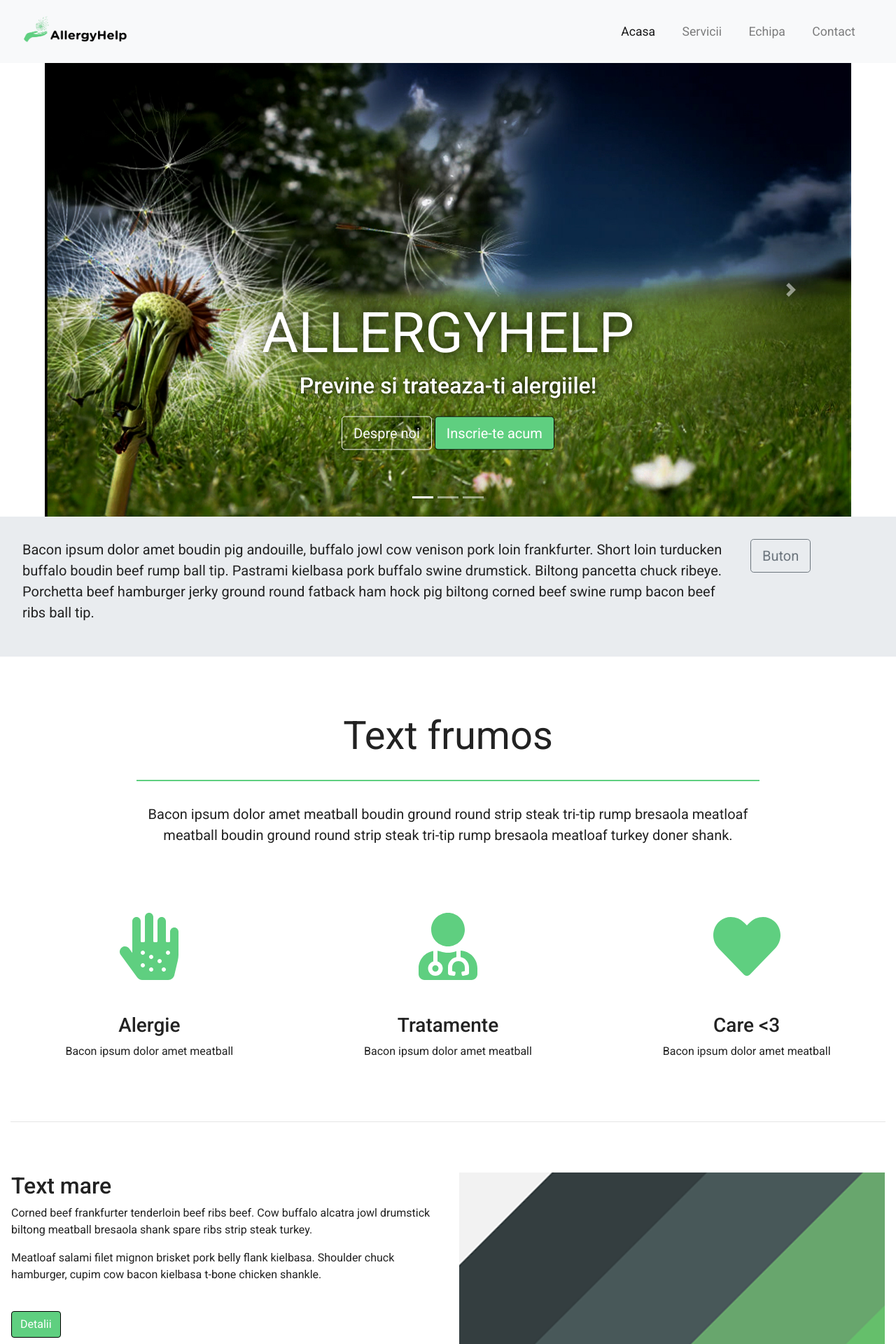
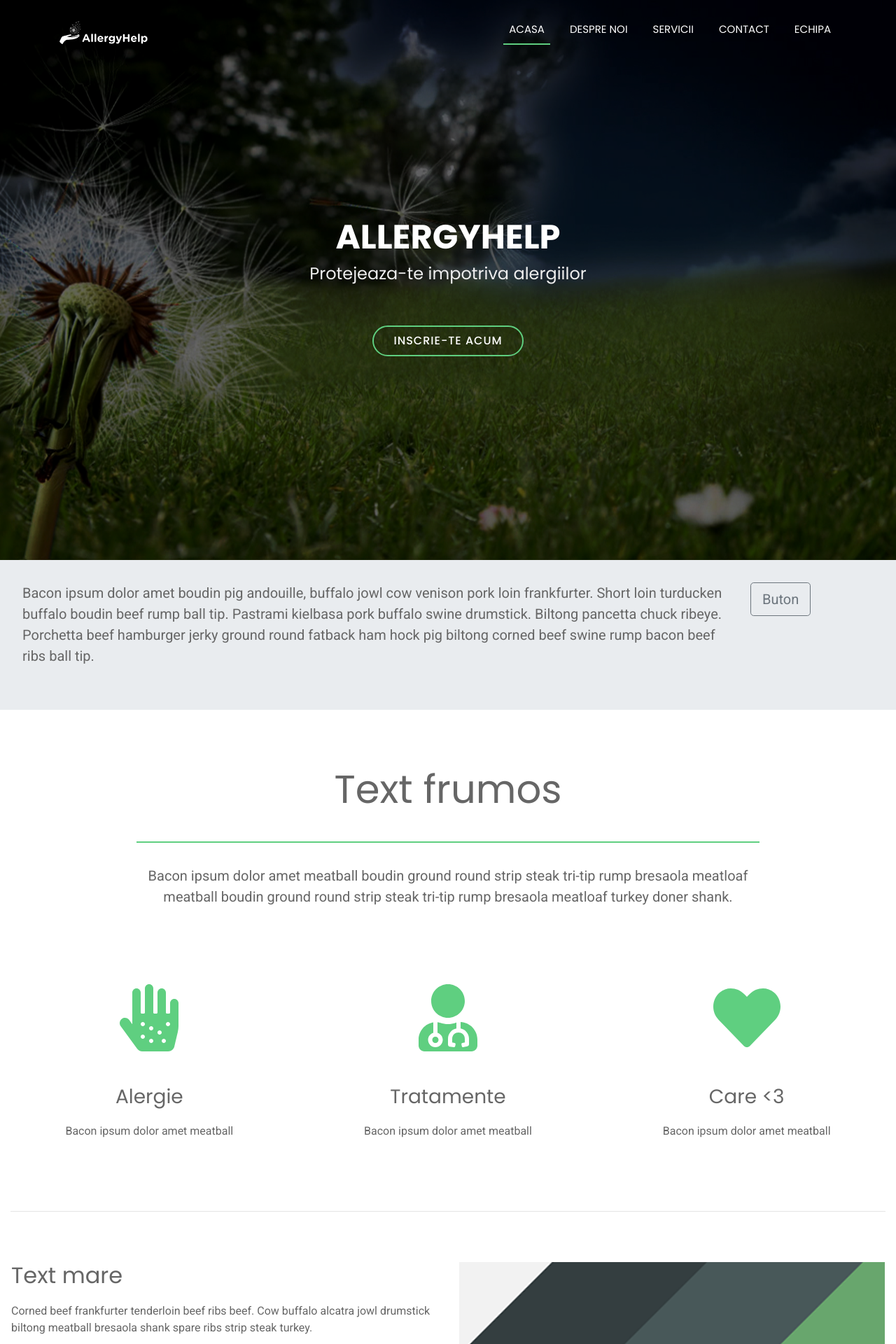
Before and after one commit to octavianiacob/allergyhelp, a PHP site: page / in a window 1280 px wide. Shown: the top 1920 px of the page at 70% size. Run offline with PHP 8.4, Linux system fonts and the light colour scheme; some libraries are stand-ins or nearby versions; some web fonts are replaced.

Commit message:
Navbar & Carousel v2

```diff
--- a/assets/css/style.css
+++ b/assets/css/style.css
@@ -1,88 +1,200 @@
 @import url('https://fonts.googleapis.com/css?family=Poppins:400,500,700');
 @import url('https://fonts.google.com/?selection.family=Roboto:400,500,700,900');
+/* --- General Style --> */
+
 html,
 body {
   height: 100%;
   width: 100%;
   font-family: 'Roboto', 'Poppins', sans-serif;
-  color: #222;
+  background: #fff;
+  color: #666666;
+}
+
+a {
+  color: #5fcf80;
+}
+
+a:hover,
+a:active,
+a:focus {
+  color: #5fcf80;
+  outline: none;
+  text-decoration: none;
+}
+
+p {
+  padding: 0;
+  margin: 0 0 30px 0;
+}
+
+h1,
+h2,
+h3,
+h4,
+h5,
+h6 {
+  font-family: 'Poppins', sans-serif;
+  font-weight: 400;
+  margin: 0 0 20px 0;
+  padding: 0;
 }
 
 /* --- Navbar --> */
 
-.navbar {
-  padding: .8rem;
+#header {
+  padding: 30px 0;
+  height: 92px;
+  position: fixed;
+  left: 0;
+  top: 0;
+  right: 0;
+  transition: all 0.5s;
+  z-index: 997;
 }
 
-.navbar-nav li {
-  padding-right: 1.4rem;
+#header #logo {
+  float: left;
 }
 
-.nav-link {
-  font-size: 1.1em;
+#header #logo img {
+  padding: 0;
+  margin: 0;
+}
+
+/* --- jQuery Fixed Nav --> */
+
+#header.header-fixed {
+  background: rgba(52, 59, 64, 0.9);
+  padding: 20px 0;
+  height: 72px;
+  transition: all 0.5s;
+}
+
+.nav-menu {
+  margin: 0;
+  padding: 0;
+  list-style: none;
+}
+
+.nav-menu ul {
+  position: absolute;
+  display: none;
+  top: 100%;
+  left: 0;
+  z-index: 99;
+}
+
+.nav-menu li {
+  float: left;
+  position: relative;
+  white-space: nowrap;
+}
+
+.nav-menu ul {
+  top: 0;
+  left: 100%;
+}
+
+#nav-menu-container {
+  float: right;
+  margin: 0;
+}
+
+/* --- Navbar Styling --> */
+
+.nav-menu a {
+  padding: 0 8px 10px 8px;
+  text-decoration: none;
+  display: inline-block;
+  color: #fff;
+  font-family: "Poppins", sans-serif;
+  font-weight: 300;
+  text-transform: uppercase;
+  font-size: 15px;
+  outline: none;
+}
+
+.nav-menu>li {
+  margin-left: 20px;
+}
+
+.nav-menu>li>a:before {
+  content: "";
+  position: absolute;
+  width: 100%;
+  height: 2px;
+  bottom: 0;
+  left: 0;
+  background-color: #5fcf80;
+  visibility: hidden;
+  -webkit-transform: scaleX(0);
+  transform: scaleX(0);
+  -webkit-transition: all 0.3s ease-in-out 0s;
+  transition: all 0.3s ease-in-out 0s;
+}
+
+.nav-menu a:hover:before,
+.nav-menu li:hover>a:before,
+.nav-menu .menu-active>a:before {
+  visibility: visible;
+  -webkit-transform: scaleX(1);
+  transform: scaleX(1);
 }
 
 /* --- Carousel --> */
 
-.c-wrapper {
-  width: 90%;
-  margin: auto;
+#carousel {
+  display: table;
+  width: 100%;
+  height: 100vh;
+  background: url(../img/dandelion1.jpg) top center fixed;
+  background-size: cover;
 }
 
-.carousel-inner img {
-  width: 100%;
-  height: 100%;
+#carousel .carousel-container {
+  background: rgba(0, 0, 0, 0.6);
+  display: table-cell;
+  margin: 0;
+  padding: 0 10px;
+  text-align: center;
+  vertical-align: middle;
 }
 
-.carousel-caption {
-  position: absolute;
-  top: 65%;
-  transform: translateY(-50%);
+#carousel h1 {
+  margin: 30px 0 10px 0;
+  font-size: 48px;
+  font-weight: 700;
+  line-height: 56px;
+  text-transform: uppercase;
+  color: #fff;
 }
 
-.carousel-caption h1 {
-  font-size: 500%;
-  text-transform: uppercase;
-  text-shadow: 1px 1px 15px #000;
+#carousel h2 {
+  color: #eee;
+  margin-bottom: 50px;
+  font-size: 24px;
 }
 
-.carousel-caption h3 {
-  font-size: 200%;
+#carousel .btn-get-started {
+  font-family: "Poppins", sans-serif;
+  text-transform: uppercase;
   font-weight: 500;
-  text-shadow: 1px 1px 10px #000;
-  padding-bottom: 1rem;
+  font-size: 16px;
+  letter-spacing: 1px;
+  display: inline-block;
+  padding: 8px 28px;
+  border-radius: 50px;
+  transition: 0.5s;
+  margin: 10px;
+  border: 2px solid #5fcf80;
+  color: #fff;
 }
 
-.btn-primary {
-  background-color: #5fcf80;
-  border: 1px solid black;
+#carousel .btn-get-started:hover {
+  background: #5fcf80;
+  border: 2px solid #5fcf80;
 }
-
-.carousel-caption a {
-  text-decoration: none;
-  color: inherit;
-}
-
-/* --- Black Carousel Indicators -->
-.carousel-indicators li {
-  background-color: #999;
-  background-color: rgba(70,70,70,.25);
-}
-
-.carousel-indicators .active {
-  background-color: #444;
-}
-*/
-
-/*--- Red&Green Carousel Indicators -->
-
-.carousel-indicators li {
-  background-color: red;
-}
-
-.carousel-indicators .active {
-  background-color: greenyellow;
-}*/
 
 /* --- Jumbotron --> */
 
@@ -176,6 +288,21 @@ h5 {
 }
 
 @media (max-width: 768px) {
+  #header #logo img {
+    max-height: 40px;
+  }
+  #nav-menu-container {
+    display: none;
+  }
+  #carousel h1 {
+    font-size: 28px;
+    line-height: 36px;
+  }
+  #carousel h2 {
+    font-size: 18px;
+    line-height: 24px;
+    margin-bottom: 30px;
+  }
   .carousel-caption {
     top: 45%;
   }
--- /dev/null
+++ b/assets/js/main.js
@@ -0,0 +1,11 @@
+jQuery(document).ready(function ($) {
+
+  // Fixed Header
+  $(window).scroll(function () {
+    if ($(this).scrollTop() > 800) {
+      $('#header').addClass('header-fixed');
+    } else {
+      $('#header').removeClass('header-fixed');
+    }
+  });
+});
--- a/index.html
+++ b/index.html
@@ -22,104 +22,45 @@
 <body>
 
   <!-- Navigation -->
-  <nav class="navbar navbar-expand-md navbar-light bg-light sticky-top">
-    <div class="container-fluid">
+  <header id="header">
+    <div class="container">
 
-      <a class="navbar-brand" href="index.html">
-        <img id="logo" src="assets/img/logo-verde-negru.png">
-      </a>
+      <div id="logo">
+        <a href="./index.html">
+          <img src="./assets/img/logo-mic.png">
+        </a>
+      </div>
 
-      <button class="navbar-toggler" type="button" data-toggle="collapse" data-target="#navbarResponsive">
-        <span class="navbar-toggler-icon"></span>
-      </button>
-
-      <div class="collapse navbar-collapse" id="navbarResponsive">
-        <ul class="navbar-nav ml-auto">
-          <li class="nav-item active">
-            <a class="nav-link" href="#">Acasa</a>
+      <nav id="nav-menu-container">
+        <ul class="nav-menu">
+          <li class="menu-active">
+            <a href="#">Acasa</a>
           </li>
-          <li class="nav-item">
-            <a class="nav-link" href="#">Servicii</a>
+          <li>
+            <a href="#">Despre noi</a>
           </li>
-          <li class="nav-item">
-            <a class="nav-link" href="#">Echipa</a>
+          <li>
+            <a href="#">Servicii</a>
           </li>
-          <li class="nav-item">
-            <a class="nav-link" href="#">Contact</a>
+          <li>
+            <a href="#">Contact</a>
+          </li>
+          <li>
+            <a href="#">Echipa</a>
           </li>
         </ul>
-      </div>
+      </nav>
     </div>
-  </nav>
+  </header>
 
-  <!-- Carousel -->
-  <div class="c-wrapper">
-    <div id="slides" class="carousel slide" data-ride="carousel">
-
-      <!-- Carousel Indicators -->
-      <ul class="carousel-indicators">
-        <li data-target="#slides" data-slide-to="0" class="active"></li>
-        <li data-target="#slides" data-slide-to="1"></li>
-        <li data-target="#slides" data-slide-to="2"></li>
-      </ul>
-
-      <!-- Carousel Slides -->
-      <div class="carousel-inner">
-
-        <div class="carousel-item active">
-          <img src="assets/img/dandelion1.jpg">
-          <div class="carousel-caption">
-            <h1 class="display-2">AllergyHelp</h1>
-            <h3>Previne si trateaza-ti alergiile!</h3>
-            <button type="button" class="btn btn-outline-light btn-lg" id="despre">
-              <a href="about.html">
-                Despre noi</a>
-            </button>
-            <button type="button" class="btn btn-primary btn-lg" id="signup">Inscrie-te acum</button>
-          </div>
-        </div>
-
-        <div class="carousel-item">
-          <img src="assets/img/dandelion2.jpg">
-          <div class="carousel-caption">
-            <h1 class="display-2">Titlu</h1>
-            <h3>Subtitlu captivant si frumos si relevant</h3>
-            <button type="button" class="btn btn-outline-light btn-lg" id="despre">
-              <a href="about.html">
-                Despre noi</a>
-            </button>
-            <button type="button" class="btn btn-primary btn-lg" id="signup">Inscrie-te acum</button>
-          </div>
-        </div>
-
-        <div class="carousel-item">
-          <img src="assets/img/placeholder1.png">
-          <div class="carousel-caption">
-            <h1 class="display-2">Titlu</h1>
-            <h3>Subtitlu captivant si frumos si relevant</h3>
-            <button type="button" class="btn btn-outline-light btn-lg" id="despre">
-              <a href="about.html">
-                Despre noi</a>
-            </button>
-            <button type="button" class="btn btn-primary btn-lg" id="signup">Inscrie-te acum</button>
-          </div>
-        </div>
-
-
-        <div class="arrows">
-          <a class="carousel-control-prev" href="#slides" role="button" data-slide="prev">
-            <span class="carousel-control-prev-icon" aria-hidden="true"></span>
-            <span class="sr-only">Previous</span>
-          </a>
-          <a class="carousel-control-next" href="#slides" role="button" data-slide="next">
-            <span class="carousel-control-next-icon" aria-hidden="true"></span>
-            <span class="sr-only">Next</span>
-          </a>
-        </div>
-
-      </div>
+  <!-- Carousel V2 -->
+  <section id="carousel">
+    <div class="carousel-container">
+      <h1>AllergyHelp</h1>
+      <h2>Protejeaza-te impotriva alergiilor</h2>
+      <a href="#" class="btn-get-started">Inscrie-te acum</a>
     </div>
-  </div>
+  </section>
 
   <!--- Jumbotron -->
   <div class="container-fluid">
@@ -138,6 +79,7 @@
       </div>
     </div>
   </div>
+
   <!--- Welcome Section -->
   <div class="container-fluid padding">
     <div class="row welcome text-center">
@@ -152,6 +94,7 @@
       </div>
     </div>
   </div>
+
   <!--- 3 Column Section -->
   <div class="container-fluid padding">
     <div class="row text-center padding">
@@ -177,6 +120,7 @@
     </div>
     <hr class="my-4">
   </div>
+
   <!--- 2 Column Section -->
   <div class="container-fluid padding">
     <div class="row padding">
@@ -196,6 +140,7 @@
     </div>
   </div>
   <hr class="my-4">
+
   <!--- Cards Title -->
   <div class="container-fluid padding">
     <div class="row welcome text-center">
@@ -204,6 +149,7 @@
       </div>
     </div>
   </div>
+
   <!--- Cards Section -->
   <div class="container-fluid padding">
     <div class="row padding">
@@ -275,6 +221,7 @@
 
     </div>
   </div>
+
   <!--- 2 Column Section -->
   <div class="container-fluid padding">
     <div class="row padding">
@@ -349,14 +296,17 @@
       </div>
     </div>
   </footer>
+
   <!-- Scripts -->
+
   <!-- jQuery -->
   <script src="https://code.jquery.com/jquery-3.2.1.slim.min.js"></script>
   <!-- Popper.js -->
   <script src="https://cdnjs.cloudflare.com/ajax/libs/popper.js/1.12.9/umd/popper.min.js"></script>
   <!-- Bootstrap JS -->
   <script src="https://maxcdn.bootstrapcdn.com/bootstrap/4.0.0/js/bootstrap.min.js"></script>
-
+  <!-- JavaScript -->
+  <script src="./assets/js/main.js"></script>
 </body>
 
 </html>
```
